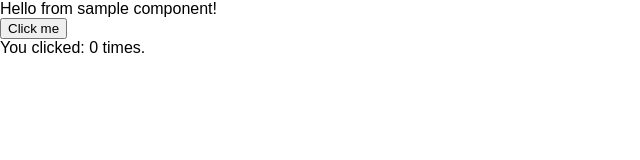
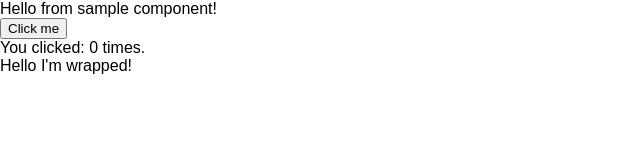
Before and after one commit to morewings/react-template, a React (Create React App) app: page / in a window 1280 px wide. Shown: the top 160 px of the page, without its empty margins (0-640 px from the left). Built offline with nearby package versions, Linux system fonts and the light colour scheme; what redux-promise-middleware would draw is missing.

Commit message:
clean up

```diff
--- a/src/App.js
+++ b/src/App.js
@@ -1,9 +1,13 @@
 import React from 'react';
+
+// components
 import Sample from 'components/Sample/Sample.container';
+import SampleWrapped from 'components/SampleWrapped';
 
 const App = props => (
   <div className="App">
     <Sample />
+    <SampleWrapped />
   </div>
 );
 
--- a/src/components/Sample/Sample.js
+++ b/src/components/Sample/Sample.js
@@ -1,4 +1,4 @@
-import * as React from 'react';
+import React from 'react';
 import PropTypes from 'prop-types';
 
 const Sample = props => (
--- /dev/null
+++ b/src/components/SampleHOC.js
@@ -0,0 +1,29 @@
+import React from 'react';
+import PropTypes from 'prop-types';
+
+const wrapHoc = options => WrappedComponent => (
+  class extends React.Component {
+    componentWillReceiveProps(nextProps) {
+      console.log('Current props: ', this.props);
+      console.log('Next props: ', nextProps);
+    }
+
+    render() {
+      // Filter out extra props that are specific to this HOC and shouldn't be
+      // passed through
+      const { extraProp, ...passThroughProps } = this.props;
+
+      // Inject props into the wrapped component. These are usually state values or
+      // instance methods.
+      const injectedProp = 'someStateOrInstanceMethod';
+      // Pass props to wrapped component
+      return (
+        <WrappedComponent
+          injectedProp={injectedProp}
+          {...passThroughProps} />
+      );
+    }
+  }
+);
+
+export default wrapHoc;
--- /dev/null
+++ b/src/components/SampleWrapped.js
@@ -0,0 +1,9 @@
+import React from 'react';
+import wrapHoc from 'components/SampleHOC';
+
+const Sample = props => (
+  <div>Hello I'm wrapped!</div>
+);
+
+
+export default wrapHoc()(Sample);
```
Also changed, not shown: 1 other file (tests, documents, lock files or other folders).
